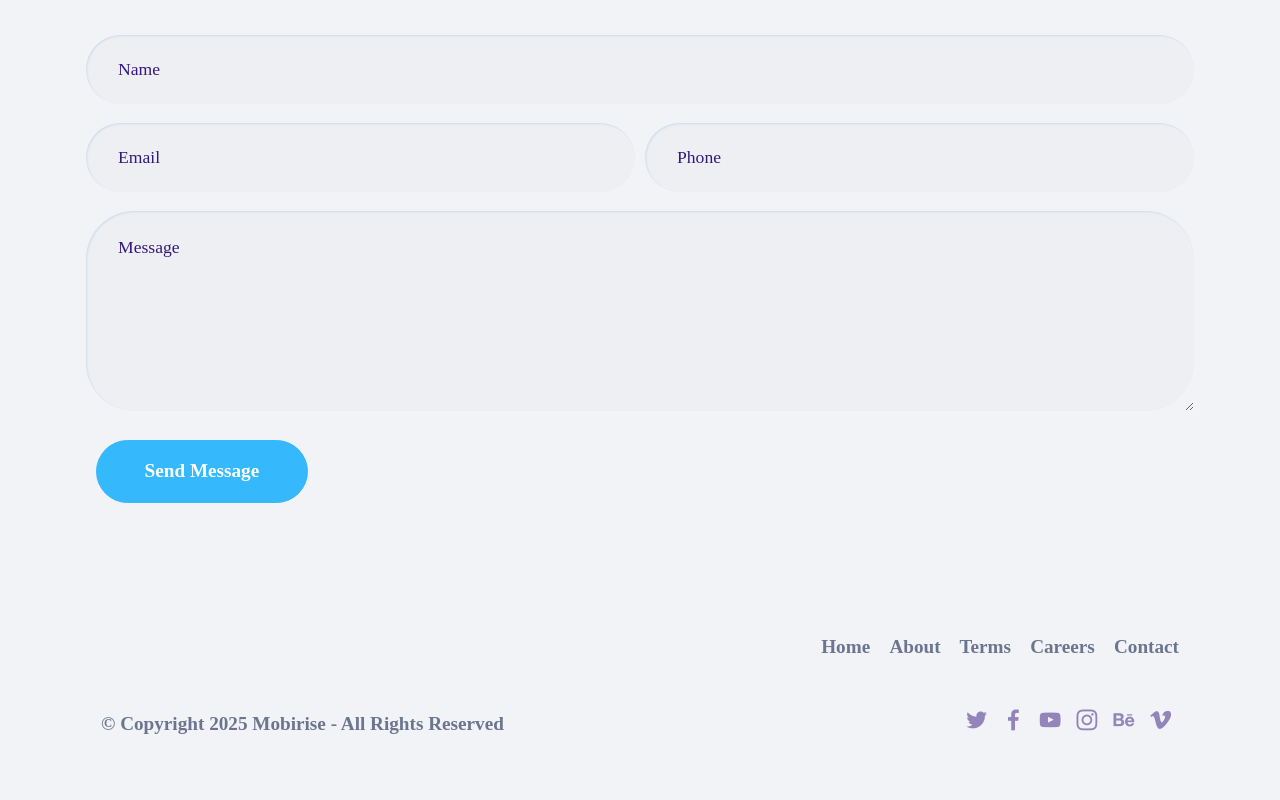
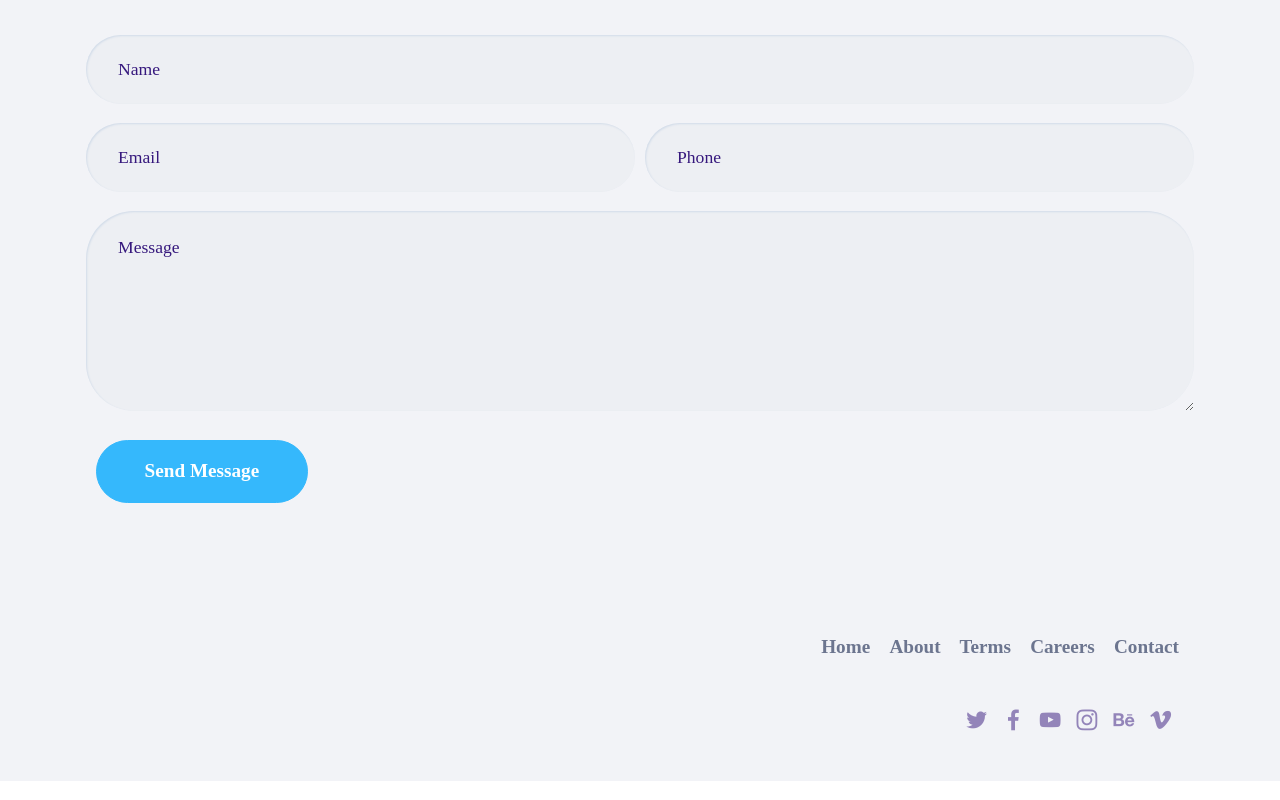
Before and after one commit to addixit1/internblock.github.io, a plain HTML site: page index.html in a window 1280 px wide. Shown: the part 3937-4737 px from the top of the page. Drawn offline with Linux system fonts and the light colour scheme; a web font is replaced by a local one.

Commit message:
Update index.html

```diff
--- a/index.html
+++ b/index.html
@@ -911,7 +911,7 @@
                 <div class="media-container-row">
                     <div class="col-md-6 copyright">
                         <p class="mbr-text display-7"><strong>
-                            © Copyright 2025 Mobirise - All Rights Reserved
+<!--                             ©copyright aman Sample - All Rights Reserved -->
                         </strong></p>
                     </div>
                     <div class="col-md-6">
```
